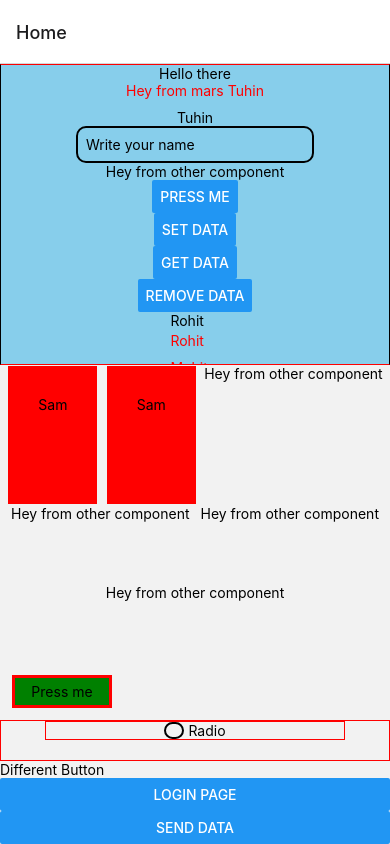
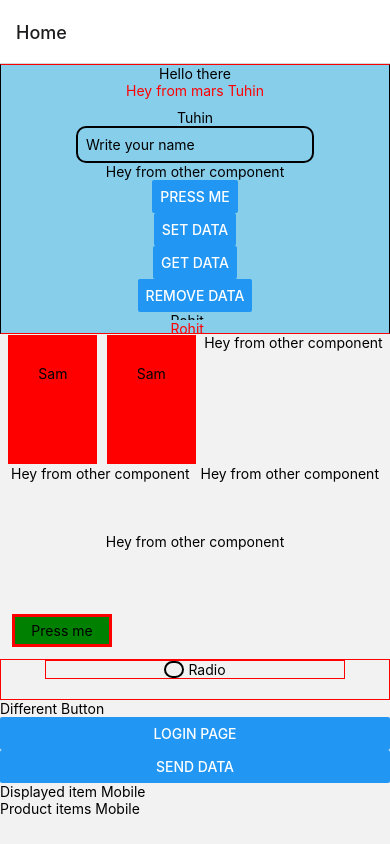
Before and after one commit to Tsaha11/React-Native-sample, a React Native app: screen / in a window 390 px wide. Built offline with nearby package versions, Linux system fonts and the light colour scheme.

Commit message:
redux started

```diff
--- a/App.js
+++ b/App.js
@@ -5,6 +5,10 @@ import { useEffect, useState } from 'react';
 import { NavigationContainer } from '@react-navigation/native';
 import { createNativeStackNavigator } from '@react-navigation/native-stack';
 import {createBottomTabNavigator} from '@react-navigation/bottom-tabs'
+import AsyncStorage from '@react-native-async-storage/async-storage';
+import Display from './src/Display';
+import Product from './src/Product';
+
 const Stack = createNativeStackNavigator();
 const Tab=createBottomTabNavigator();
 export default function App() {
@@ -32,11 +36,11 @@ const Login=(props)=>{
   const name=props.route.params;
   return <>
     <View>
-      <Text>Login Page {name}</Text>
+      <Text>Hi,</Text>
+      <Text>Hello</Text>
     </View>
   </>
 }
-import AsyncStorage from '@react-native-async-storage/async-storage';
 const Home=(props)=>{
   const [name,setName]=useState("Tuhin")
   const btnHandler=()=>{
@@ -97,6 +101,7 @@ const Home=(props)=>{
 
   }
   return <>
+  <ScrollView>
   <View style={styles.container}>
     <Text>Hello there</Text>
     <StatusBar style="auto" />
@@ -166,7 +171,9 @@ const Home=(props)=>{
   </Pressable>
   <Button title='Login page' onPress={() => props.navigation.navigate('Login',{name:"Tuhin"})}></Button>
   <Button title='Send Data' onPress={submitHandler}></Button>
-
+  <Display/>
+  <Product/>
+  </ScrollView>
   </>
 }
 const Userdata=(props)=>{
--- a/package.json
+++ b/package.json
@@ -14,6 +14,7 @@
     "@react-navigation/native": "^6.1.16",
     "@react-navigation/native-stack": "^6.9.25",
     "@react-navigation/stack": "^6.3.28",
+    "@reduxjs/toolkit": "^2.2.1",
     "@types/react-native": "^0.73.0",
     "expo": "~50.0.11",
     "expo-status-bar": "~1.11.1",
@@ -21,7 +22,9 @@
     "react": "18.2.0",
     "react-native": "0.73.4",
     "react-native-safe-area-context": "^4.8.2",
-    "react-native-screens": "~3.29.0"
+    "react-native-screens": "~3.29.0",
+    "react-redux": "^9.1.0",
+    "redux": "^5.0.1"
   },
   "devDependencies": {
     "@babel/core": "^7.20.0"
--- /dev/null
+++ b/src/Display.js
@@ -0,0 +1,10 @@
+import { StyleSheet,Button, Text, View, TextInput, FlatList, ScrollView, TouchableHighlight, TouchableOpacity, ActivityIndicator, Modal, Pressable, Platform } from 'react-native';
+import { product } from './redux/constant';
+const Display=()=>{
+    return <>
+        <View>
+            <Text>Displayed item {product}</Text>
+        </View>
+    </>
+}
+export default Display
--- /dev/null
+++ b/src/Product.js
@@ -0,0 +1,10 @@
+import { StyleSheet,Button, Text, View, TextInput, FlatList, ScrollView, TouchableHighlight, TouchableOpacity, ActivityIndicator, Modal, Pressable, Platform } from 'react-native';
+import { product } from './redux/constant';
+const Product=()=>{
+    return <>
+        <View>
+            <Text>Product items {product}</Text>
+        </View>
+    </>
+}
+export default Product
--- /dev/null
+++ b/src/redux/constant.js
@@ -0,0 +1 @@
+export const product="Mobile"
```
Also changed, not shown: src/redux/action.js (added), src/redux/reducer.js (added), src/redux/rootReducer.js (added), src/redux/store.js (added), 1 other file (tests, documents, lock files or other folders).
